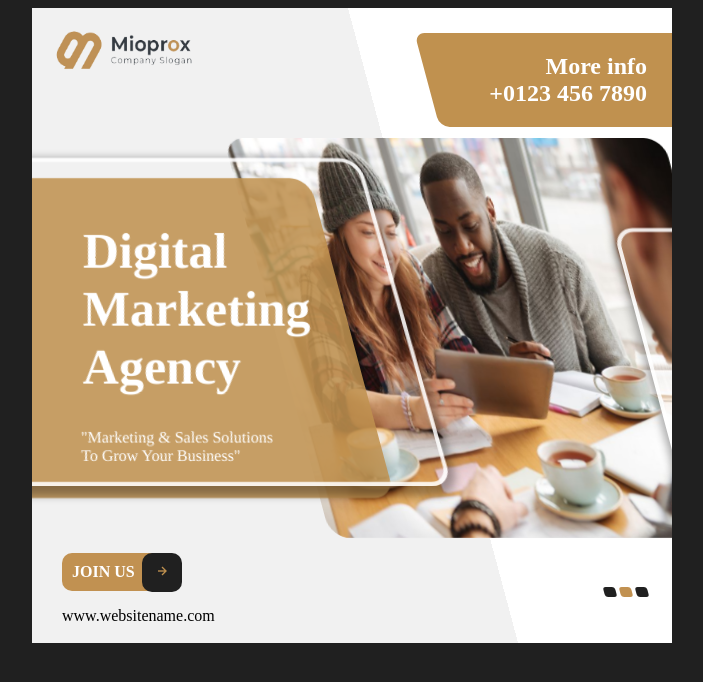
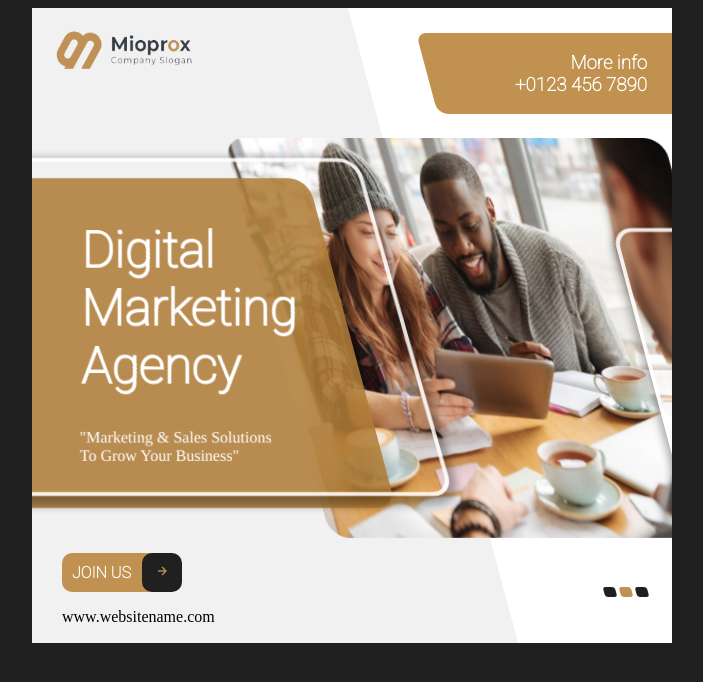
Before and after one commit to SantanaRael/banner-marketing-digital, a plain HTML site: page index.html in a window 1280 px wide. Shown: the whole page, without its empty margins (288-991 px from the left). Drawn offline with nearby package versions, Linux system fonts and the light colour scheme.

Commit message:
Alteração na fonte

```diff
--- a/css/style.css
+++ b/css/style.css
@@ -1,5 +1,8 @@
+@import url('https://fonts.googleapis.com/css2?family=Roboto:wght@100&display=swap');
+
 body {
     background-color: #202020;
+
 }
 
 .container {
@@ -37,18 +40,20 @@ nav {
     transform: skew(15deg);
     border-radius: 10px;
     width: 200px;
+    font-family: 'Roboto', sans-serif;
+
 
 }
 
-.contact h2 {
+.contact h3 {
     color: white;
     transform: skew(-15deg);
 }
 
 
 main {
-    background-color: #c0914fdc;
-    height: 320px;
+    background-color: #af7d37dc;
+    height: 330px;
     width: 420px;
     position: absolute;
     top: 170px;
@@ -56,6 +61,7 @@ main {
     transform: skew(15deg);
     border-radius: 20px;
     z-index: 2;
+
 }
 
 main h1 {
@@ -66,6 +72,9 @@ main h1 {
     left: 120px;
     position: relative;
     transform: skew(-15deg);
+    font-family: 'Roboto', sans-serif;
+
+
 }
 
 main p {
@@ -79,7 +88,7 @@ main p {
 main::after{
     content: ' ';
     border: 4px solid #ffffffdc;
-    height: 320px;
+    height: 330px;
     width: 520px;
     position: absolute;
     top: 50px;
@@ -93,7 +102,7 @@ main::after{
 main::before{
     content: ' ';
     border: 4px solid #ffffffdc;
-    height: 320px;
+    height: 330px;
     width: 520px;
     position: absolute;
     top: -20px;
@@ -119,6 +128,7 @@ footer {
 
 .site p {
     cursor: pointer;
+
 }
 
 .arrow {
@@ -143,6 +153,8 @@ footer {
     width: 80px;
     border-radius: 10px 0px 0px 10px;
     color: white;
+    font-family: 'Roboto', sans-serif;
+
 }
 
 .controllers {
--- a/index.html
+++ b/index.html
@@ -5,7 +5,6 @@
     <meta charset="UTF-8">
     <meta http-equiv="X-UA-Compatible" content="IE=edge">
     <meta name="viewport" content="width=device-width, initial-scale=1.0">
-    <link rel="stylesheet" type="text/css" href="//maxcdn.bootstrapcdn.com/font-awesome/4.7.0/css/font-awesome.min.css" />
     <link rel="stylesheet" href="css/style.css">
     <link href='https://unpkg.com/boxicons@2.1.2/css/boxicons.min.css' rel='stylesheet'>
     <script src="https://unpkg.com/scrollreveal"></script>
@@ -20,7 +19,7 @@
                 <img src="img/logo.png" width="150px" height="50px" alt="logo">
             </div>
             <div class="contact">
-                <h2>More info<br> +0123 456 7890</h2>
+                <h3>More info<br> +0123 456 7890</h3>
             </div>
         </nav>
 
@@ -33,10 +32,8 @@
         </section>
 
         <main>
-            <div class="content">
                 <h1>Digital<br>Marketing<br>Agency</h1>
                 <p>"Marketing & Sales Solutions<br>To Grow Your Business"</p>
-            </div>
         </main>
 
         <footer>
```
